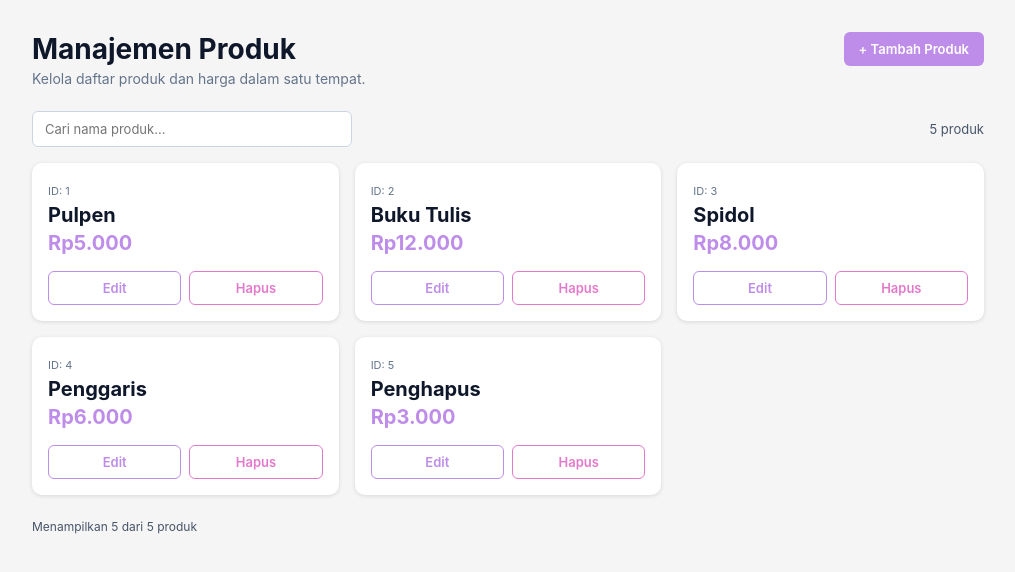
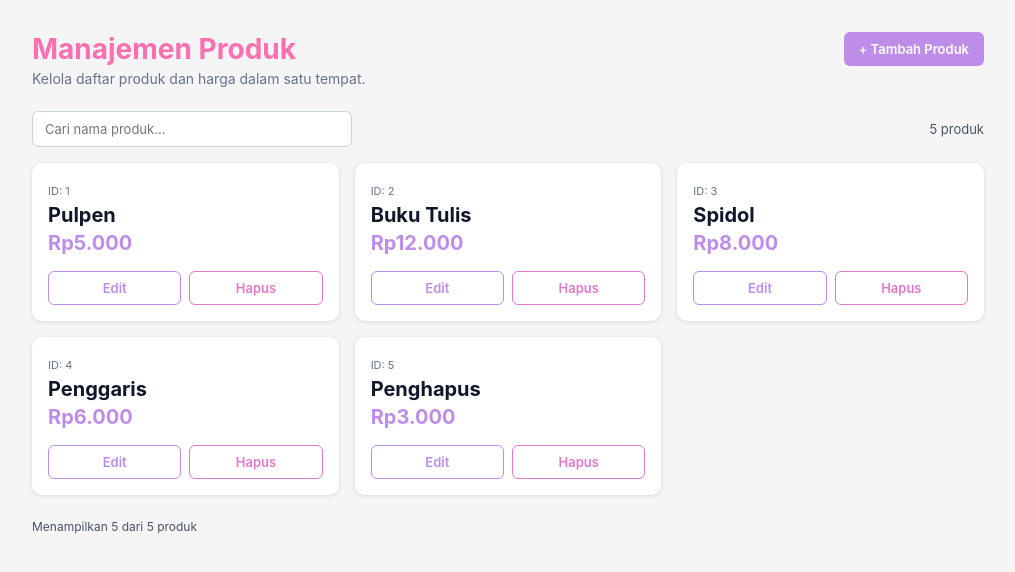
Before and after one commit to NabilaSharlizSigit/tugas-web-react, a React (Vite) app: page / in a window 1280 px wide. Shown: the top 572 px of the page, without its empty margins (132-1147 px from the left). Built offline with nearby package versions, Linux system fonts and the light colour scheme.

Commit message:
feat: ubah warna judul

```diff
--- a/src/App.css
+++ b/src/App.css
@@ -14,6 +14,7 @@
 .header h1 {
   margin: 0;
   font-size: 28px;
+  color: rgb(250, 112, 176);
 }
 
 .subtitle {
```
